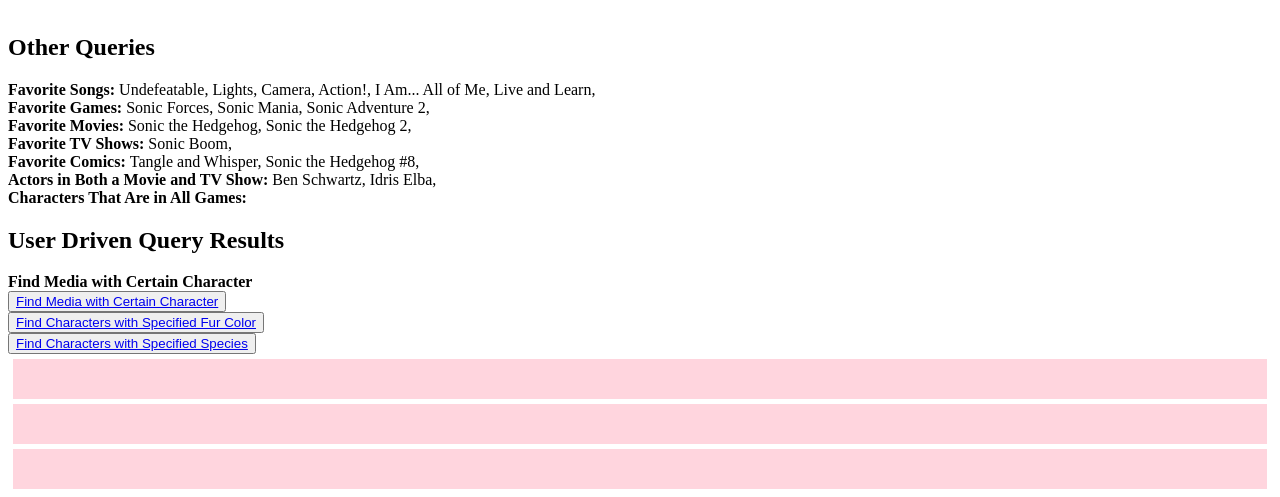
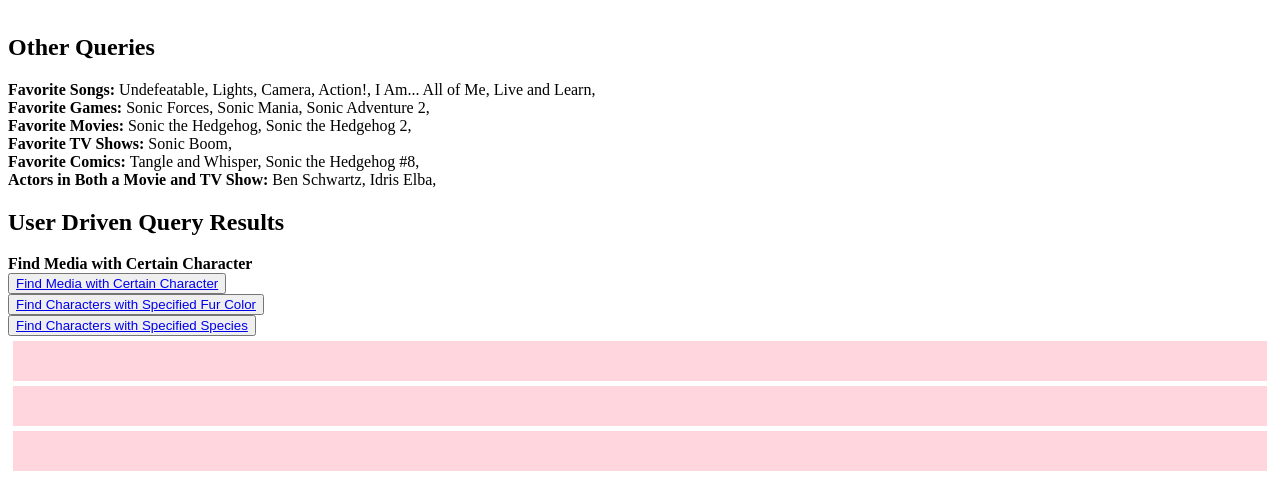
Before and after one commit to frawgii/cs2300_final_project, a Flask app: page /queries/ in a window 1280 px wide. Shown: the part 375-872 px from the top of the page. After the commit the page ends 846 px from the top, so only its background shows below. Run offline with Flask 3, Linux system fonts and the light colour scheme; data comes from the database, SQL or seed files in the repository.

Commit message:
Remove line

```diff
--- a/Templates/queries.html
+++ b/Templates/queries.html
@@ -32,7 +32,6 @@
             <tr><b>Favorite TV Shows: </b> {% for row in fav_tv %} {{ row[0] }}, {% endfor %} </tr><br>
             <tr><b>Favorite Comics: </b> {% for row in fav_c %} {{ row[0] }}, {% endfor %} </tr><br>
             <tr><b>Actors in Both a Movie and TV Show: </b> {% for row in actor_list %} {{ row[0] }}, {% endfor %} </tr><br>
-            <tr><b>Characters That Are in All Games:</b> {% for row in all_char %} {{ row[0] }}, {% endfor %}</tr>
             <tr><b></b></tr>
         </table>
 {% endblock %}
```
